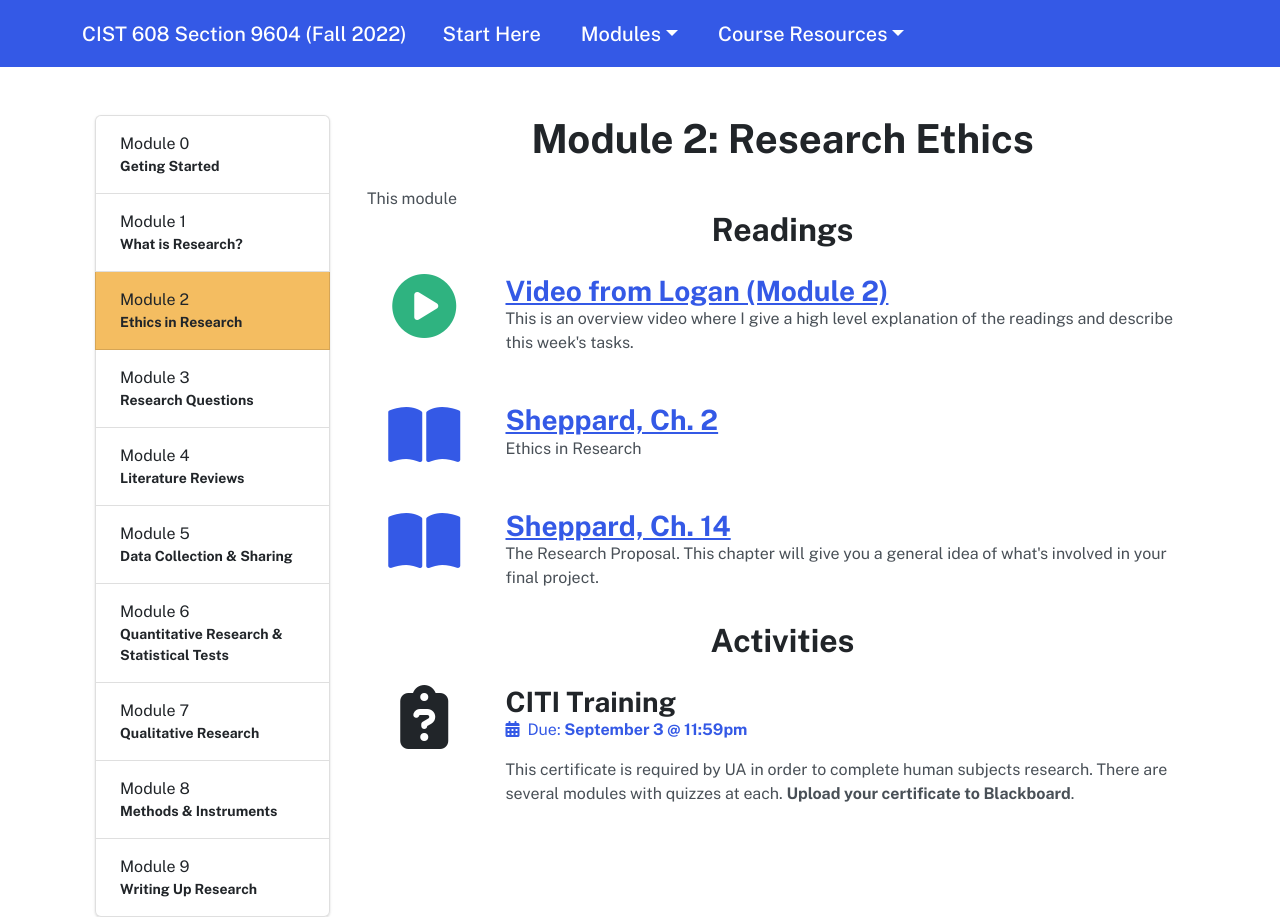
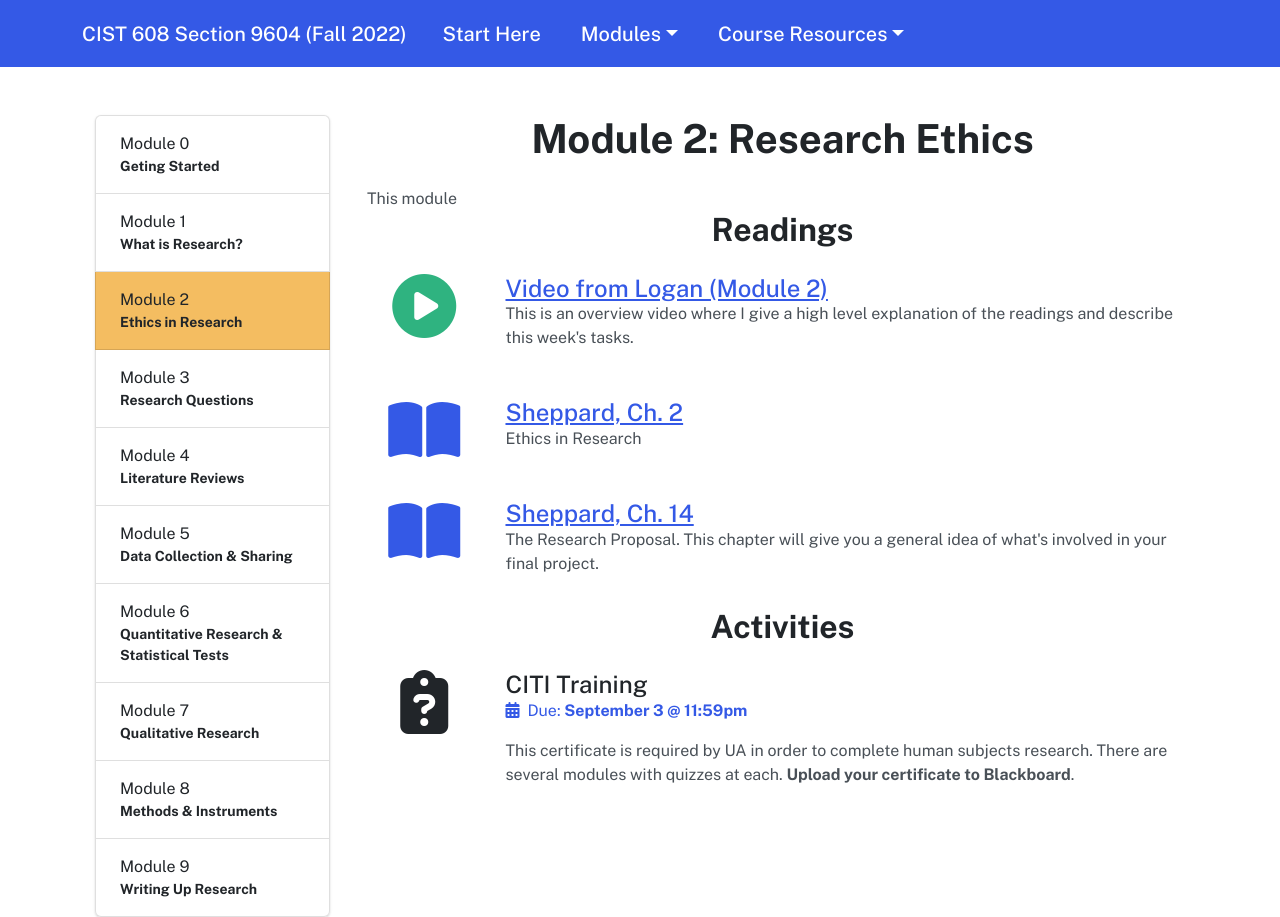
Before and after one commit to loganrath/cist608, a Jekyll site: the page built from module-02.md, in a window 1280 px wide. Built offline with Jekyll 4.4.1, drawn with Linux system fonts in a browser that asks for light colours; nearby versions of some CDN libraries.

Commit message:
Update yamlmodule.html

```diff
--- a/_layouts/yamlmodule.html
+++ b/_layouts/yamlmodule.html
@@ -26,7 +26,7 @@
           <i class="fa fa-{{reading.icon}} fa-4x text-primary"></i>
       </div>
       <div class="col-8 col-md-10">
-        <h3 class="mb-0"><a href="{{ reading.url }}" href="_blank">{{ reading.title }}</a></h3>
+        <h3 class="h4 mb-0"><a href="{{ reading.url }}" href="_blank">{{ reading.title }}</a></h3>
         <p>{{ reading.description }}</p>
       </div>
       </div>
@@ -41,7 +41,7 @@
       <i class="fa fa-{{activity.icon}} fa-4x text-info"></i>
     </div>
     <div class="col-8 col-md-10">
-      <h3 class="mb-0">{{ activity.title }}</h3>
+      <h3 class="h4 mb-0">{{ activity.title }}</h3>
 			<p class="text-primary"><i class="fa-solid fa-calendar-days me-2"></i>Due: <strong>{{ activity.due }}</strong></p>
       <p>{{ activity.description }}</p>
     </div>
```
